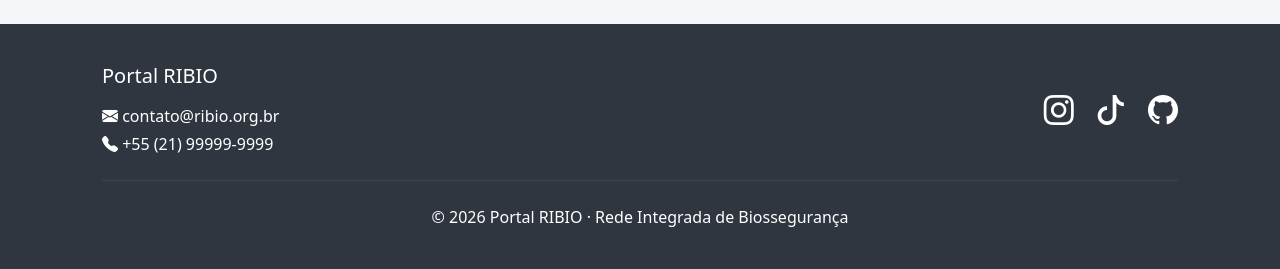
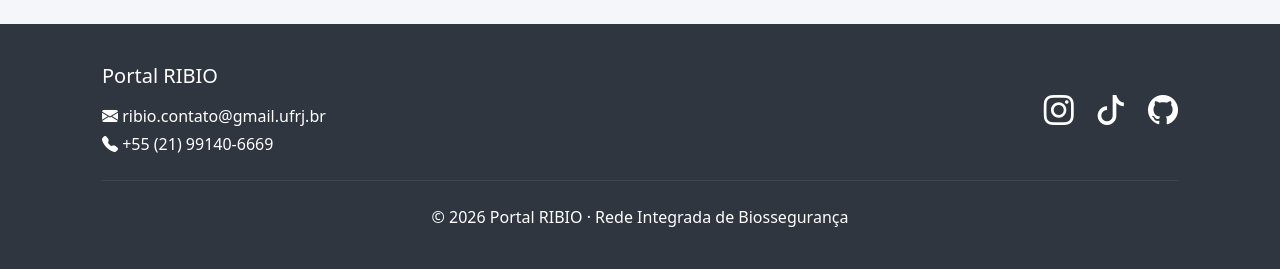
Before and after one commit to RIBIOgit/siteRIBIO, a Django app: page /contact/ in a window 1280 px wide. Shown: the part 712-981 px from the top of the page. Run offline with Django 5.2, Linux system fonts and the light colour scheme; data that the repository does not hold is empty.

Commit message:
Texto genérico falando a mudança

```diff
--- a/templates/base.html
+++ b/templates/base.html
@@ -150,19 +150,19 @@
 
                 <p class="mb-1">
                     <i class="bi bi-envelope-fill"></i>
-                    contato@ribio.org.br
+                    ribio.contato@gmail.ufrj.br
                 </p>
 
                 <p class="mb-0">
                     <i class="bi bi-telephone-fill"></i>
-                    +55 (21) 99999-9999
+                    +55 (21) 99140-6669
                 </p>
 
             </div>
 
             <div class="col-md-6 text-md-end mt-4 mt-md-0">
 
-                <a href="https://instagram.com" target="_blank">
+                <a href="https://www.instagram.com/ribio.ufrj?igsh=YjJ0aTBzcG5sOXR1&utm_source=qr" target="_blank">
                     <i class="bi bi-instagram social-icon"></i>
                 </a>
 
@@ -170,7 +170,7 @@
                     <i class="bi bi-tiktok social-icon"></i>
                 </a>
 
-                <a href="https://github.com" target="_blank">
+                <a href="https://github.com/RIBIOgit/siteRIBIO" target="_blank">
                     <i class="bi bi-github social-icon"></i>
                 </a>
 
```
